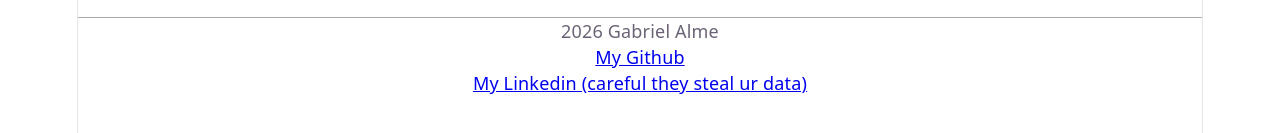
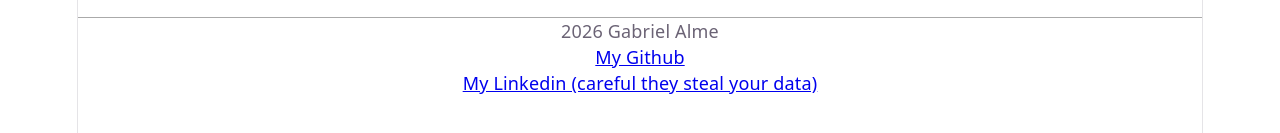
Before and after one commit to GabrielAlme/MyWebsite, a React (Vite) app: page / in a window 1280 px wide. Shown: the part 621-754 px from the top of the page. Built offline with nearby package versions, Linux system fonts and the light colour scheme.

Commit message:
i c an spel

```diff
--- a/src/components/Footer.jsx
+++ b/src/components/Footer.jsx
@@ -6,7 +6,7 @@ function Footer() {
             <p>2026 Gabriel Alme</p>
             <div className="footer-links">
                 <a href="https://github.com/GabrielAlme" target="_blank">My Github</a>
-                <a href="https://linkedin.com/in/gabriel-alme-80b2a4266" target="_blank">My Linkedin (careful they steal ur data)</a>
+                <a href="https://linkedin.com/in/gabriel-alme-80b2a4266" target="_blank">My Linkedin (careful they steal your data)</a>
             </div>
         </footer>
     )
```
